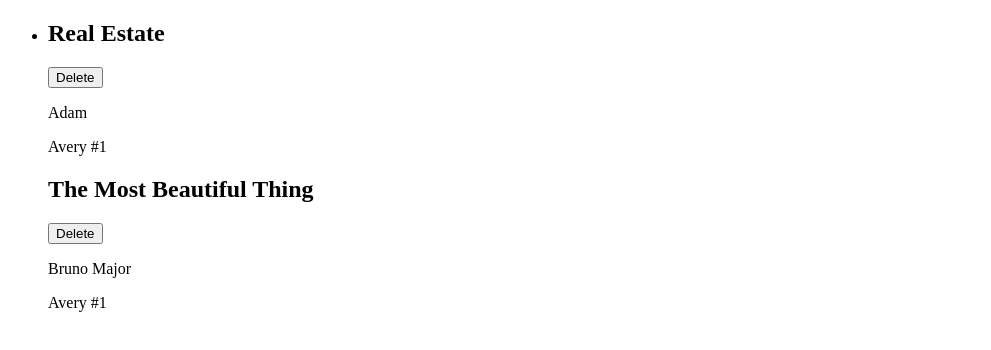
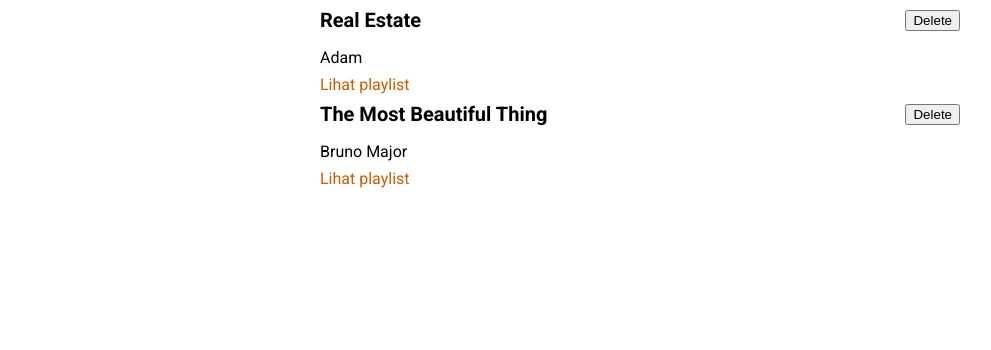
Before and after one commit to alaranci/playlist-app, a Vue app: page / in a window 1280 px wide. Shown: the top 350 px of the page, without its empty margins (0-991 px from the left). Built offline with nearby package versions, Linux system fonts and the light colour scheme.

Commit message:
styling and more components

```diff
--- a/src/App.vue
+++ b/src/App.vue
@@ -1,23 +1,13 @@
 <template>
-  <ul>
-    <li>
-      <playlist-component
-        v-for="song in playlist"
-        :key="song.id"
-        :title="song.title"
-        :writer="song.writer"
-        :place="song.place"
-      ></playlist-component>
-    </li>
-  </ul>
+  <playlist-template :playlist="playlist"></playlist-template>
 </template>
 
 <script>
-import PlaylistComponent from './components/PlaylistComponent.vue';
+import PlaylistTemplate from './components/PlaylistTemplate.vue';
 
 export default {
   components: {
-    PlaylistComponent,
+    PlaylistTemplate,
   },
 
   data() {
@@ -40,3 +30,19 @@
   },
 };
 </script>
+
+<style>
+@import url('https://fonts.googleapis.com/css2?family=Roboto:wght@400;700&display=swap');
+
+* {
+  box-sizing: border-box;
+}
+
+html {
+  font-family: 'Roboto', sans-serif;
+}
+
+body {
+  margin: 0;
+}
+</style>
--- a/src/components/PlaylistComponent.vue
+++ b/src/components/PlaylistComponent.vue
@@ -1,14 +1,17 @@
 <template>
-  <div class="header">
-    <h2>{{ title }}</h2>
-    <button>Delete</button>
-  </div>
-  <div class="content">
+  <li>
+    <div>
+      <header>
+        <h3>{{ title }}</h3>
+        <button>Delete</button>
+      </header>
+    </div>
     <p>{{ writer }}</p>
-  </div>
-  <div class="footer">
-    <span>{{ place }}</span>
-  </div>
+
+    <nav>
+      <a :href="place">Lihat playlist</a>
+    </nav>
+  </li>
 </template>
 
 <script>
@@ -20,3 +23,35 @@
   },
 };
 </script>
+
+<style scoped>
+li {
+  margin: auto;
+  max-width: 40rem;
+}
+
+header {
+  display: flex;
+  justify-content: space-between;
+  align-items: center;
+}
+
+h3 {
+  font-size: 1.25rem;
+  margin: 0.5rem 0;
+}
+
+p {
+  margin: 0.5rem 0;
+}
+
+a {
+  text-decoration: none;
+  color: #ce5c00;
+}
+
+a:hover,
+a:active {
+  color: #c89300;
+}
+</style>
--- /dev/null
+++ b/src/components/PlaylistTemplate.vue
@@ -0,0 +1,35 @@
+<template>
+  <ul>
+    <playlist-component
+      v-for="song in playlist"
+      :key="song.id"
+      :title="song.title"
+      :writer="song.writer"
+      :place="song.place"
+    ></playlist-component>
+  </ul>
+</template>
+
+<script>
+import PlaylistComponent from './PlaylistComponent.vue';
+
+export default {
+  props: {
+    playlist: String,
+  },
+
+  components: {
+    PlaylistComponent,
+  },
+};
+</script>
+
+<style scoped>
+ul {
+  list-style: none;
+  margin: 0;
+  padding: 0;
+  margin: auto;
+  max-width: 40rem;
+}
+</style>
```
